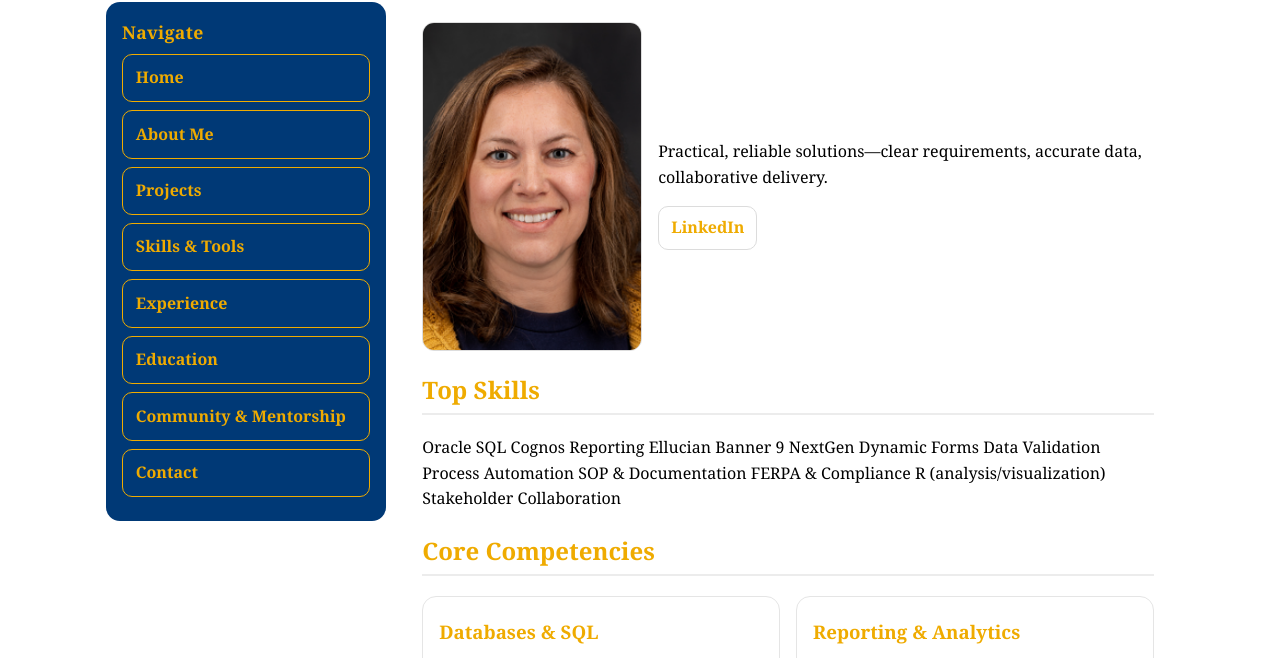
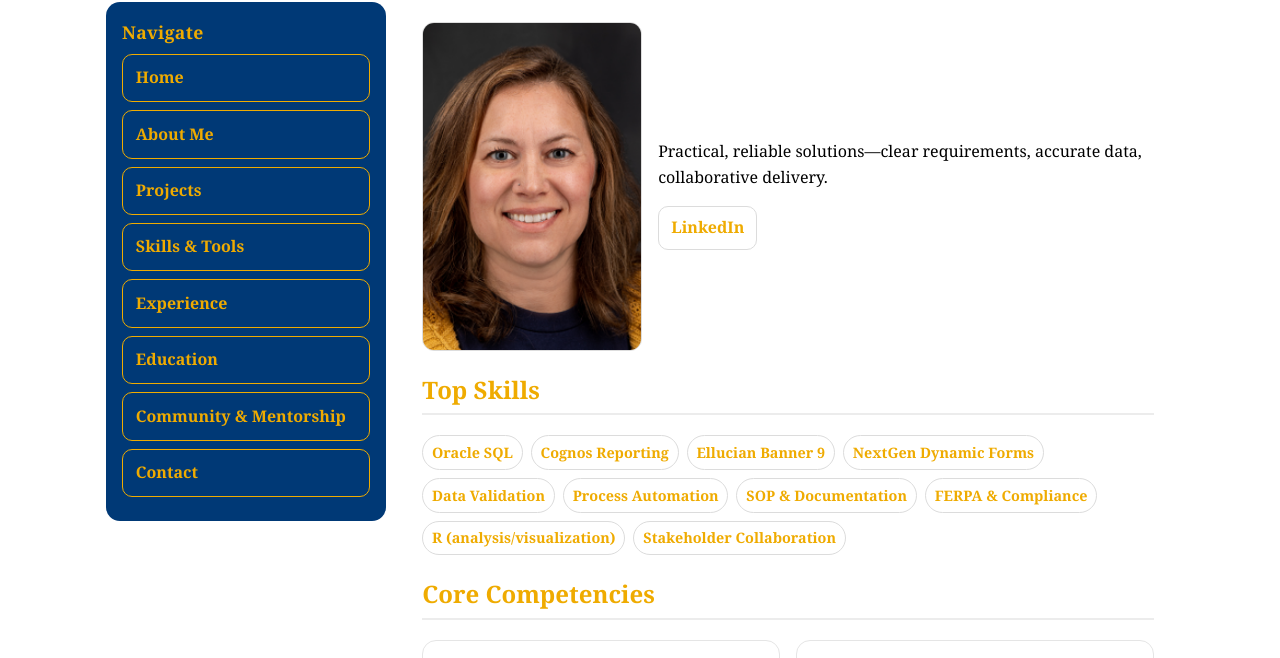
Before and after one commit to ecrawle1/ecrawle1.github.io, a plain HTML site: page Skills.html in a window 1280 px wide. Shown: the part 123-781 px from the top of the page. Drawn offline with Linux system fonts and the light colour scheme; files whose address does not match are found by name.

Commit message:
Add files via upload

```diff
--- a/mystylesheet.css
+++ b/mystylesheet.css
@@ -180,3 +180,16 @@ footer {
   background: #fff;
 }
 .field input:focus, .field textarea:focus { outline: 2px solid var(--accent-2); }
+
+/* Tag cloud */
+.tags { display: flex; flex-wrap: wrap; gap: .5rem; margin: .25rem 0 1rem; }
+.tag {
+  display: inline-block;
+  padding: .3rem .55rem;
+  border: 1px solid #dcdcdc;
+  border-radius: 999px;
+  background: #fff;
+  font-size: .9rem;
+  font-weight: 600;
+  color: var(--accent);
+}
```
Also changed, not shown: Contact.html (+1 -1 lines).
